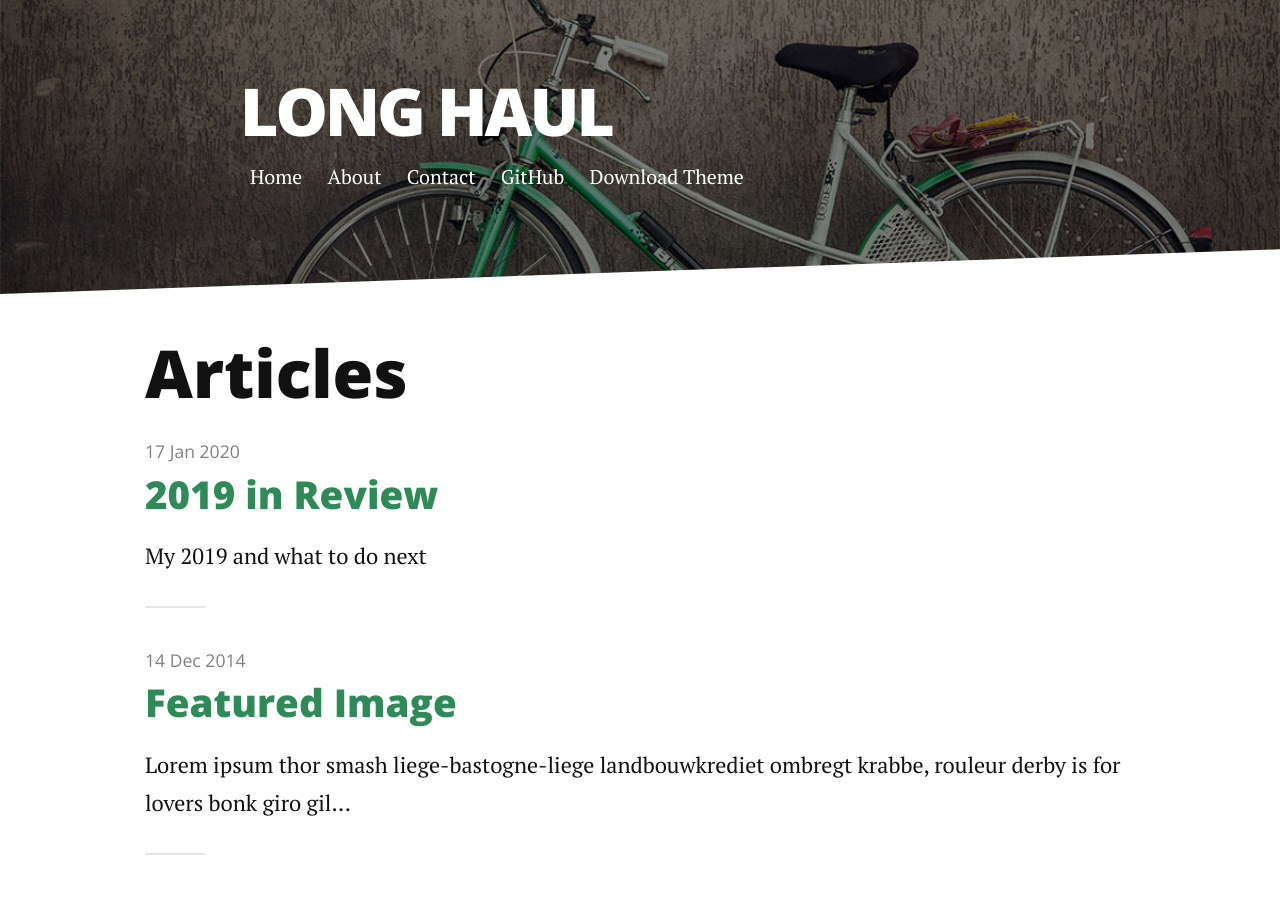
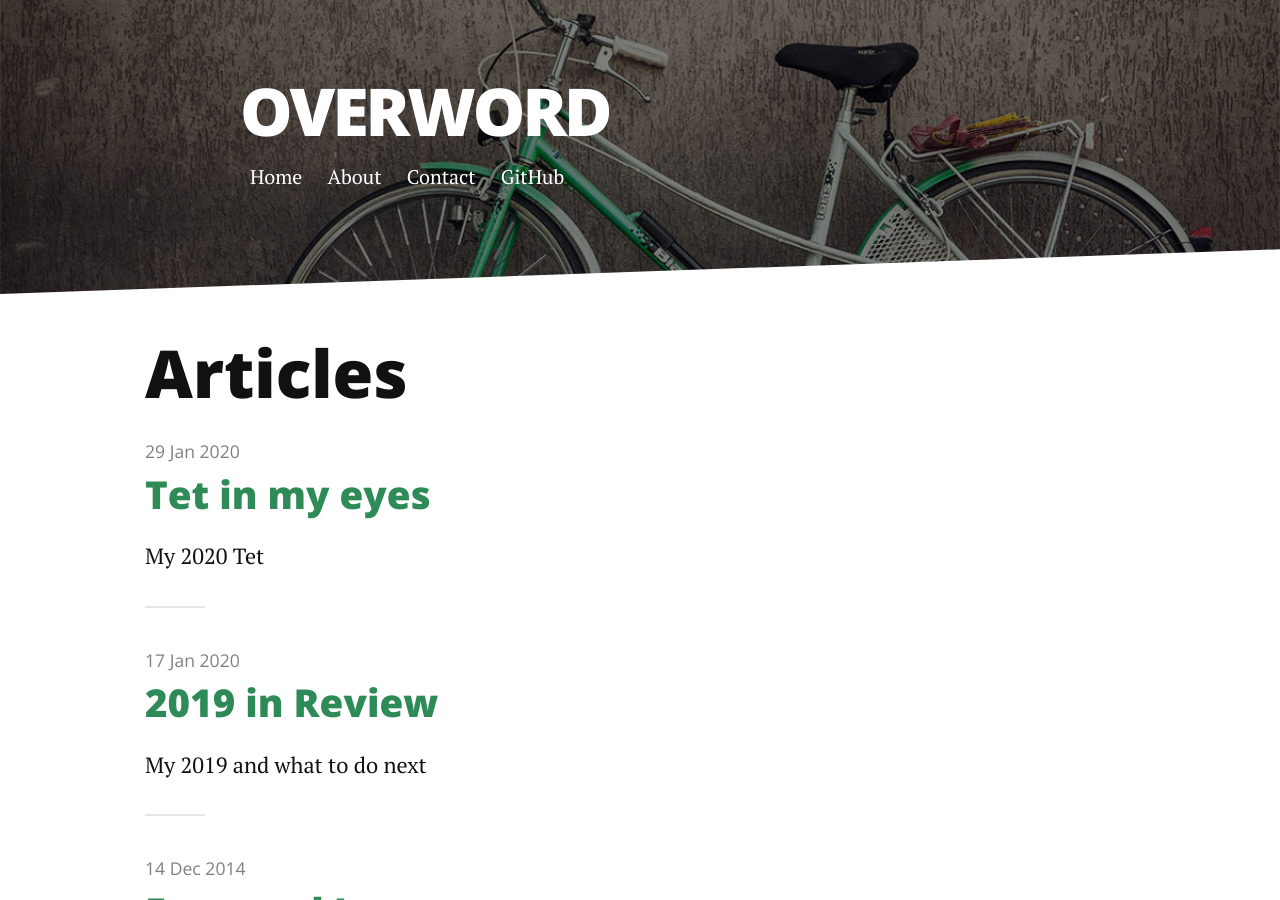
Before and after one commit to hoangso8000/hoangso8000.github.io, a Jekyll site: the page built from articles.md, in a window 1280 px wide and 900 px high. Built offline with Jekyll 4.4.1, drawn with Linux system fonts in a browser that asks for light colours; nearby versions of some CDN libraries.

Commit message:
do smt insignificantly

```diff
--- a/_includes/header.html
+++ b/_includes/header.html
@@ -1,6 +1,6 @@
  <div class="header">
      <div class="container">
-         <h1 class="logo"><a href="{{ site.baseurl }}/">{{ site.title }}</a></h1>
+         <h1 class="logo"><a href="{{ site.baseurl }}/">OverWord</a></h1>
          <nav class="nav-collapse">
              <ul class="noList">
                  {% for link in site.navigation %}{% assign current = nil %}{% if page.url contains link.url or forloop.first and page.url == '/' or page.url == 'index.html' %}{% assign current = 'current' %}{% endif %}
@@ -8,8 +8,7 @@
                      <a href="{{ link.url | prepend: site.baseurl }}">{{ link.title }}</a>
                  </li>
                  {% endfor %}
-                 <li> <a href="https://github.com/brianmaierjr/long-haul" target="_blank">GitHub</a></li>
-                 <li><a href="https://github.com/brianmaierjr/long-haul/archive/master.zip">Download Theme</a></li>
+                 <li> <a href="https://github.com/hoangso8000" target="_blank">GitHub</a></li>
              </ul>
          </nav>
      </div>
--- /dev/null
+++ b/_posts/2020-01-29-Tet-in-my-eyes.md
@@ -0,0 +1,6 @@
+---
+layout: post
+title:  "Tet in my eyes"
+date:   2020-01-29
+description: My 2020 Tet
+---
```
